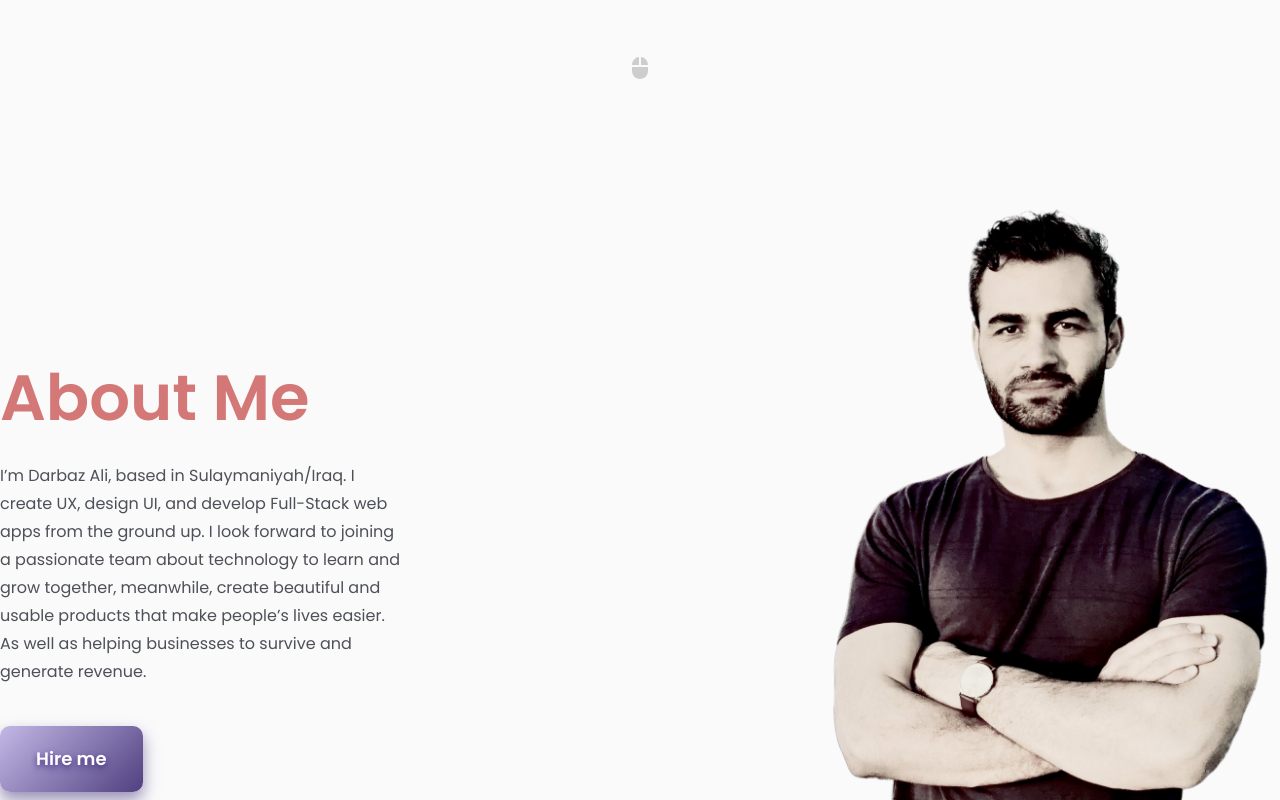
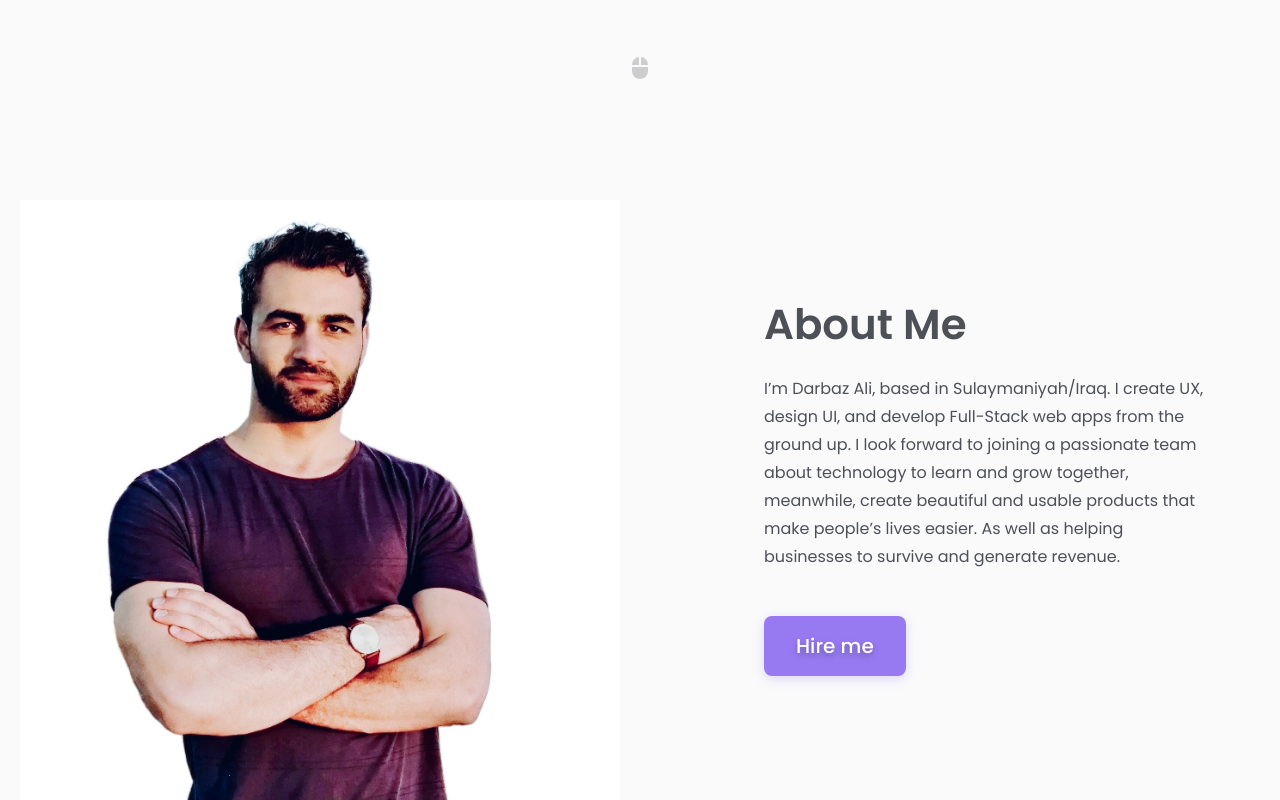
Before and after one commit to darbazali/darbazali.com, a React (Create React App) app in the folder frontend/: page / in a window 1280 px wide. Shown: the part 680-1480 px from the top of the page. Built offline with nearby package versions, Linux system fonts and the light colour scheme; no server answers; the HTML template or start-up script is replaced by a standard one.

Commit message:
about style mod

```diff
--- a/frontend/src/index.css
+++ b/frontend/src/index.css
@@ -15,6 +15,16 @@ body {
   line-height: 1.75;
 }
 
+html {
+  font-size: 100%;
+} /*16px*/
+
+/*
+====================================================================
+GENERAL
+====================================================================
+*/
+
 * {
   margin: 0;
   padding: 0;
@@ -30,10 +40,6 @@ a {
   text-decoration: none;
   color: #5197e6;
 }
-
-html {
-  font-size: 100%;
-} /*16px*/
 
 p {
   margin-bottom: 1rem;
@@ -76,6 +82,17 @@ small,
   font-size: 0.618rem;
 }
 
+/*
+====================================================================
+SECTION
+====================================================================
+*/
+
+.container {
+  margin: 0 auto;
+  max-width: 1240px;
+}
+
 section {
   padding: 80px 0;
 }
@@ -83,7 +100,7 @@ section {
 section p.section-title {
   text-align: center;
   width: 200px;
-  margin: 0 auto;
+  margin: 1rem auto;
   margin-bottom: 40px;
 }
 
@@ -105,54 +122,29 @@ section p.big-text {
   margin: 0 auto;
 }
 
+/*
+====================================================================
+BUTTON
+====================================================================
+*/
 .button {
-  position: relative;
-  z-index: 9;
-  display: inline-block;
-  padding: 0 10px;
-  padding: 18px 36px;
-  border: none;
-  outline: none;
-  cursor: pointer;
-  border-radius: 10px;
-
-  box-shadow: 0px 8px 16px rgba(80, 64, 128, 0.57);
-  background: -webkit-gradient(135deg, #c3b8e6, #504080);
-  background: -webkit-linear-gradient(135deg, #c3b8e6, #504080);
-  background: -moz-linear-gradient(135deg, #c3b8e6, #504080);
-  background: -o-linear-gradient(135deg, #c3b8e6, #504080);
-  background: linear-gradient(135deg, #c3b8e6, #504080);
-
-  font-weight: 600;
-  font-size: 18px;
+  padding: 16px 32px;
+  border-radius: 8px;
+  background: #977af2;
+  filter: drop-shadow(0px 3px 6px rgba(151, 122, 242, 0.28));
+  font-weight: 500;
+  font-size: 20px;
   line-height: 30px;
   text-align: center;
   color: #fff;
-  text-shadow: 0px 3px 6px #422e80;
+  text-shadow: 0px 3px 6px rgba(0, 0, 0, 0.27);
+  margin-top: 20px;
+  transition: all 300ms ease-out;
 }
 
-.button-helper {
-  border-radius: 10px;
-  position: absolute;
-  z-index: -1;
-  top: 0;
-  left: 0;
-  width: 100%;
-  height: 100%;
-  opacity: 0;
-  background: -webkit-gradient(300deg, #a59bc5, #45376e);
-  background: -webkit-linear-gradient(300deg, #a59bc5, #45376e);
-  background: -moz-linear-gradient(300deg, #a59bc5, #45376e);
-  background: -o-linear-gradient(300deg, #a59bc5, #45376e);
-  background: linear-gradient(300deg, #a59bc5, #45376e);
-  -webkit-transition: opacity 300ms linear;
-  -moz-transition: opacity 300ms linear;
-  -o-transition: opacity 300ms linear;
-  transition: opacity 300ms linear;
-}
-
-.button:hover .button-helper {
-  opacity: 1;
+.button:hover {
+  transform: scale(1.02);
+  filter: drop-shadow(0px 3px 6px rgba(82, 66, 134, 0.562));
 }
 
 .button-tritary {
--- a/frontend/src/screens/Home.js
+++ b/frontend/src/screens/Home.js
@@ -9,7 +9,7 @@ import WhyMe from '../sections/WhyMe'
 
 const Home = () => {
   return (
-    <div>
+    <div className='container'>
       <Hero />
       <AboutSection />
       <Services />
--- a/frontend/src/sections/AboutSection.js
+++ b/frontend/src/sections/AboutSection.js
@@ -1,12 +1,13 @@
 import React from 'react'
-import { Link } from 'react-router-dom'
-import DarbazAli from '../assets/DarbazAli.png'
+
+import DarbazAli from '../assets/DarbazAli.jpg'
 import '../styles/about-section.css'
 const AboutSection = () => {
   return (
     <section className='about'>
+      <img src={DarbazAli} alt={'Darbaz Ali'} style={{ height: '600px' }} />
       <div>
-        <h2>About Me</h2>
+        <h4>About Me</h4>
         <p>
           I’m Darbaz Ali, based in Sulaymaniyah/Iraq. I create UX, design UI,
           and develop Full-Stack web apps from the ground up. I look forward to
@@ -15,13 +16,11 @@ const AboutSection = () => {
           lives easier. As well as helping businesses to survive and generate
           revenue.
         </p>
-        <Link to='/contact' className='button button-primary'>
-          <span className='button-helper'></span>
+
+        <a href='/#contact' className='button button-primary'>
           Hire me
-        </Link>
+        </a>
       </div>
-
-      <img src={DarbazAli} alt={'Darbaz Ali'} style={{ height: '700px' }} />
     </section>
   )
 }
--- a/frontend/src/sections/Contact.js
+++ b/frontend/src/sections/Contact.js
@@ -2,7 +2,7 @@ import React from 'react'
 import '../styles/contact.css'
 const Contact = () => {
   return (
-    <section className='contact'>
+    <section className='contact' id='contact'>
       <form>
         <div className='field'>
           <input
--- a/frontend/src/styles/about-section.css
+++ b/frontend/src/styles/about-section.css
@@ -1,19 +1,22 @@
 .about {
   display: flex;
-  flex-wrap: wrap;
+  flex-wrap: nowrap;
   flex-direction: row;
   justify-content: space-between;
   align-items: center;
   margin: 0 auto;
 }
 
-.about h2 {
-  font-size: 64px;
-  font-weight: 600;
-  color: #d37876;
+.about div {
+  width: 40%;
+  height: 500px;
 }
 
-.about p {
-  width: 400px;
-  margin-bottom: 40px;
+.about div p {
+  max-width: 450px;
+  margin-bottom: 60px;
 }
+
+.about h4 {
+  font-weight: 600;
+}
```
Also changed, not shown: frontend/src/assets/DarbazAli.jpg (added), frontend/src/assets/DarbazAli.png (deleted).
